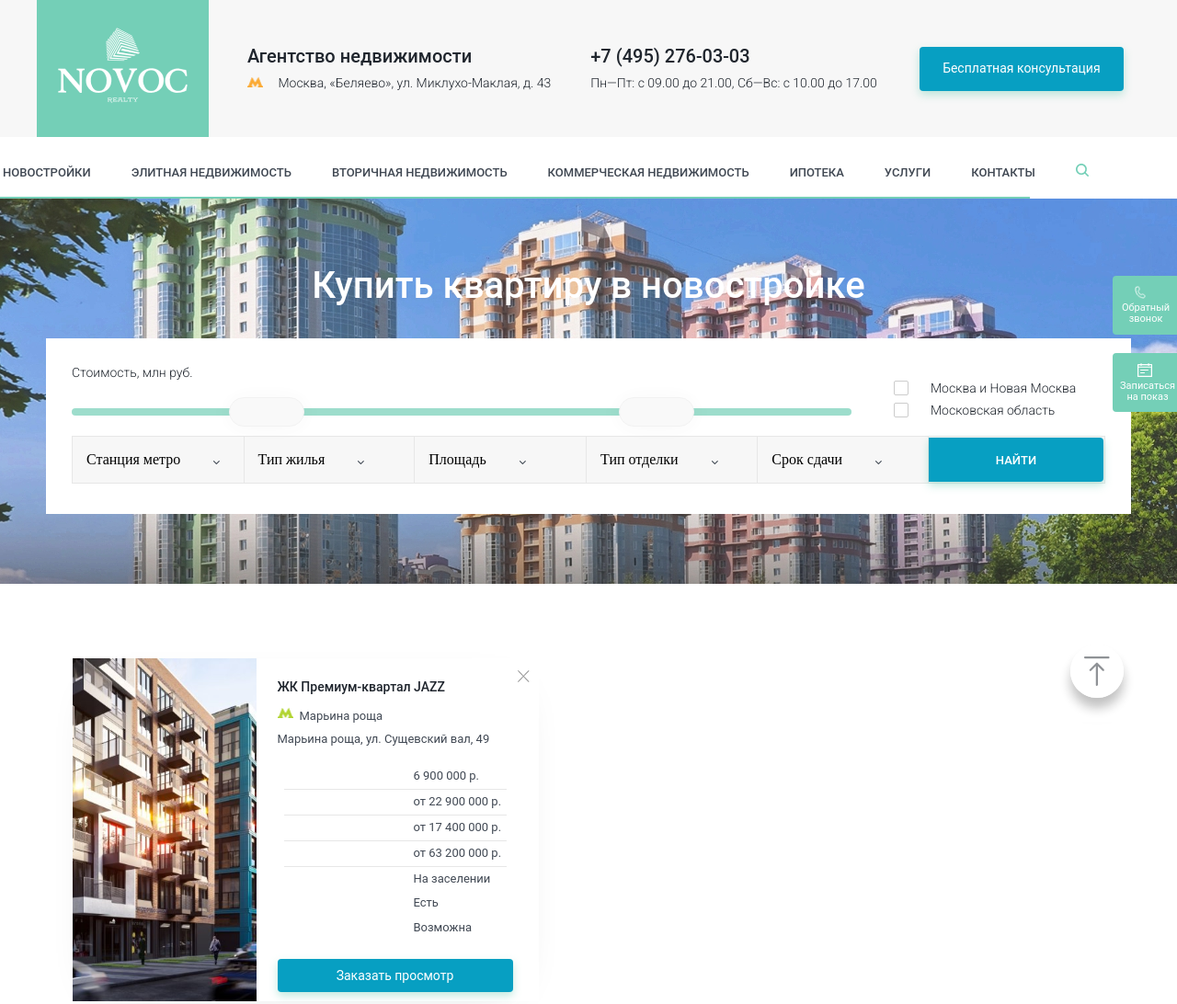
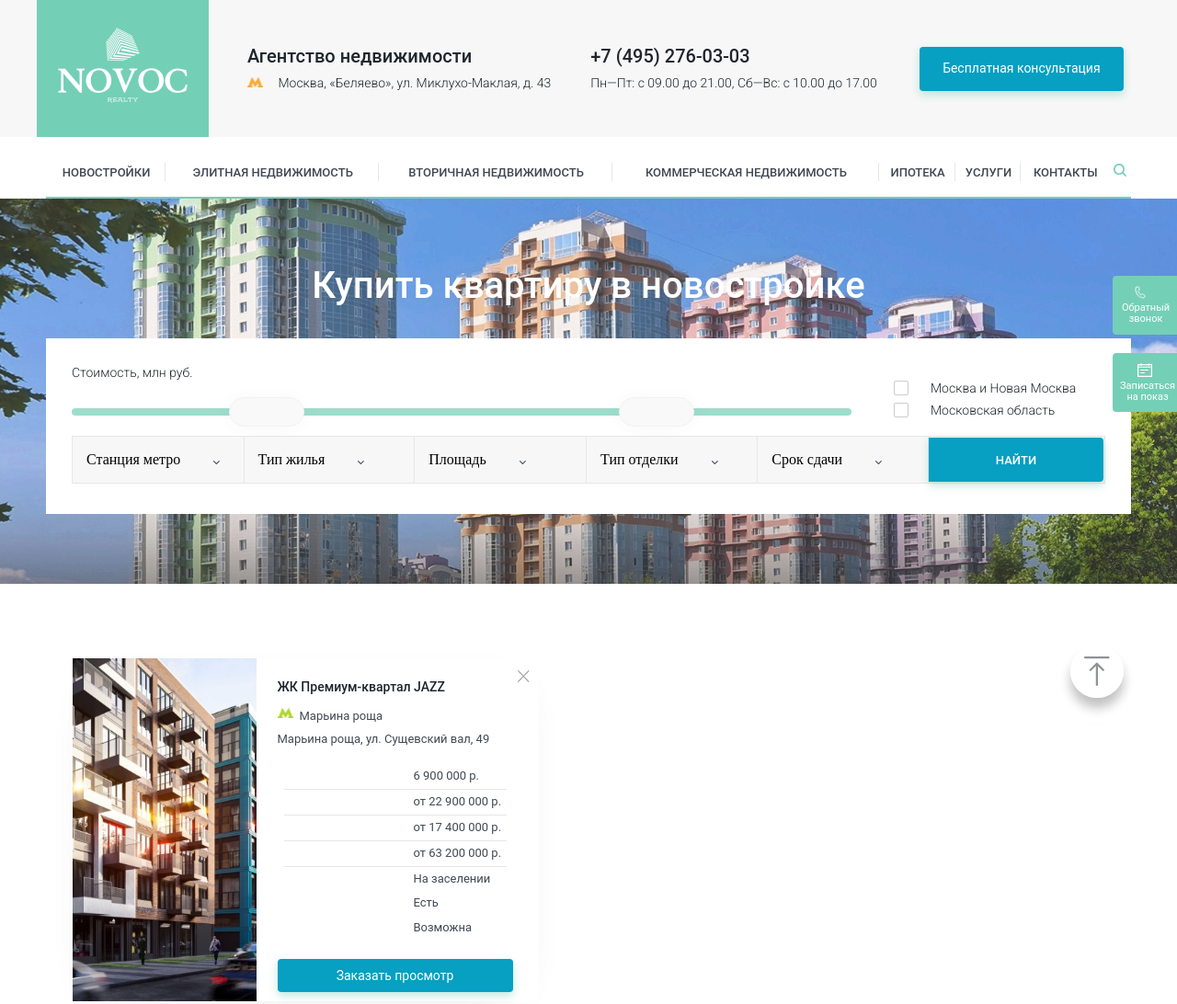
Before and after one commit to Stadionova/evrika-site, a website built with webpack: page index.html in a window 1280 px wide. Shown: the top 1092 px of the page at 92% size. Built offline with nearby package versions, Linux system fonts and the light colour scheme; files whose address does not match are found by name.

Commit message:
navbar fixed pixels

```diff
--- a/index.html
+++ b/index.html
@@ -71,33 +71,33 @@
             <div class="navbar__table">
                 <table>
                     <tr>
-                        <td>
+                        <td class="navbar__td">
                             <div class="navbar__text">
                                 <div><span><a href="#">новостройки</a></span></div>
                             </div>
                         </td>
-                        <td>
+                        <td class="navbar__td">
                             <div class="navbar__text">
                                 <div><span><a href="#">ЭЛИТНАЯ НЕДВИЖИМОСТЬ</a></span></div>
                             </div>
                         </td>
-                        <td>
+                        <td class="navbar__td">
                             <div class="navbar__text">
                                 <div><span><a href="#">вторичная недвижимость</a></span></div>
                             </div>
                         </td>
-                        <td>
+                        <td class="navbar__td">
                             <div class="navbar__text">
                                 <div><span><a href="#">коммерческая недвижимость</a></span>
                                 </div>
                             </div>
                         </td>
-                        <td>
+                        <td class="navbar__td">
                             <div class="navbar__text">
                                 <div><span><a href="#">ипотека</a></span></div>
                             </div>
                         </td>
-                        <td>
+                        <td class="navbar__td">
                             <div class="navbar__text">
                                 <div><span><a href="#">УСЛУГИ</a></span></div>
                             </div>
--- a/src/styles.less
+++ b/src/styles.less
@@ -137,7 +137,7 @@
 
 .navbar {
     .navbar__menu {
-        width: 1440px;
+        width: 1180px;
         height: 67px;
         padding-top: 26px;
         margin: 0 auto;
@@ -145,8 +145,12 @@
             padding-bottom: 5px;
             table {
                 margin-bottom: 10px;
+                width: 1180px;
+                tr {
+                    text-align: center;
+                    .navbar__td {
+                        border-right: 1px solid #e7e7e7;
                         .navbar__text {
-                    margin-right: 40px;
                             a {
                                 height: 17px;
                                 color: #404853;
@@ -165,6 +169,22 @@
                 }
             }
         }
+    }
+}
+
+td a {
+    height: 17px;
+    color: #404853;
+    font-family: Roboto, medium;
+    font-size: 13px;
+    font-weight: 500;
+    text-transform: uppercase;
+    text-decoration: none;
+}
+td a:hover {
+    color: #74cfb7;
+    transition: 0.5s;
+}
 
 .search {
     width: 14px;
@@ -172,9 +192,8 @@
 }
 
 .line {
-    width: 1120px;
     background-color: #74cfb7;
-    height: 10px;
+    height: 19px;
 }
 
 // /.hero
```
Lines whose indentation alone changed are shown as unchanged.
